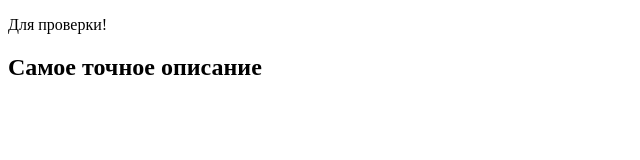
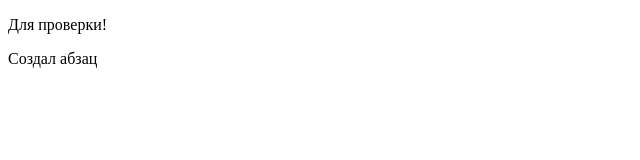
Before and after one commit to Nik92152/Number-3, a plain HTML site: page index.html in a window 1280 px wide. Shown: the whole page, without its empty margins (0-640 px from the left). Drawn offline with Linux system fonts and the light colour scheme.

Commit message:
Создал абзац

```diff
--- a/index.html
+++ b/index.html
@@ -11,7 +11,7 @@
     отображения записей-->
     <p> </p>
     <section>
-        <h1> Самое точное описание</h1>
+        <p> Создал абзац</p>
     </section>
 
 </body>
--- /dev/null
+++ b/style.css
@@ -0,0 +1,3 @@
+body{
+    background-color: aqua;
+}
```
